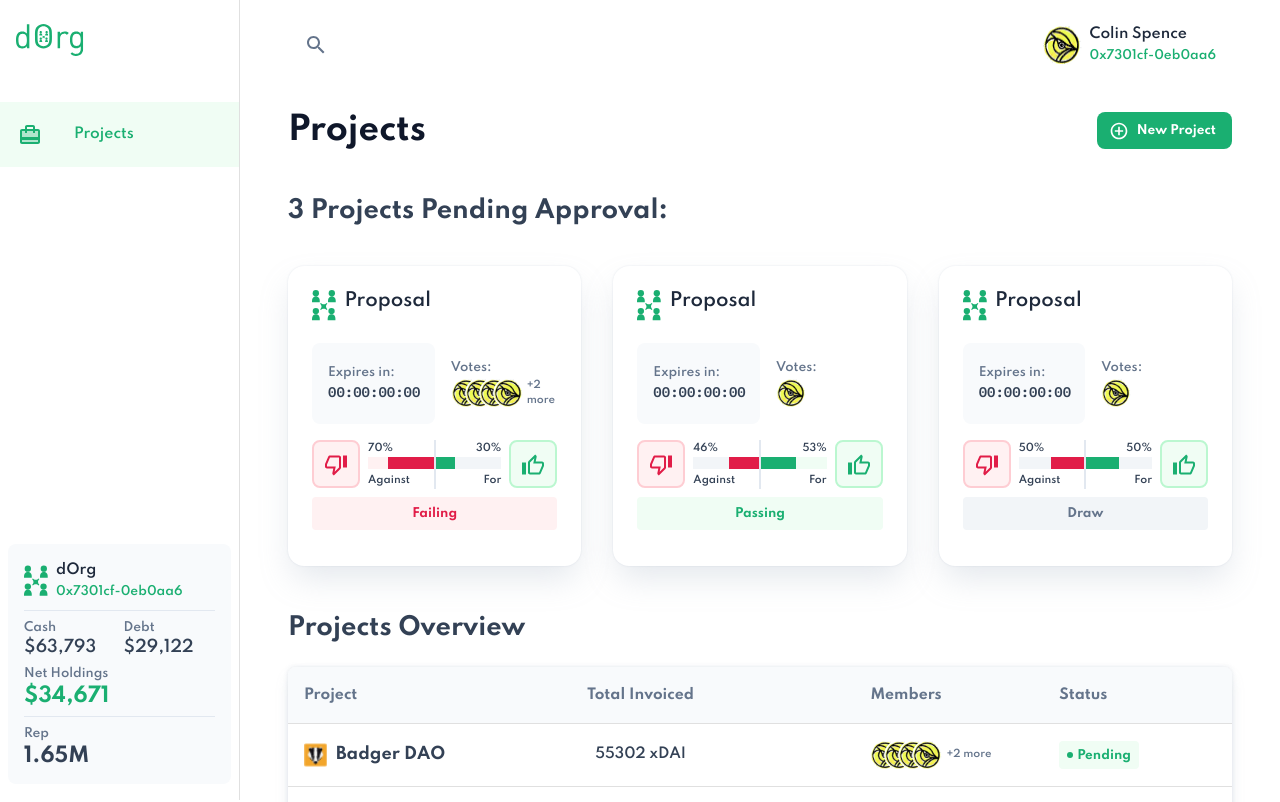
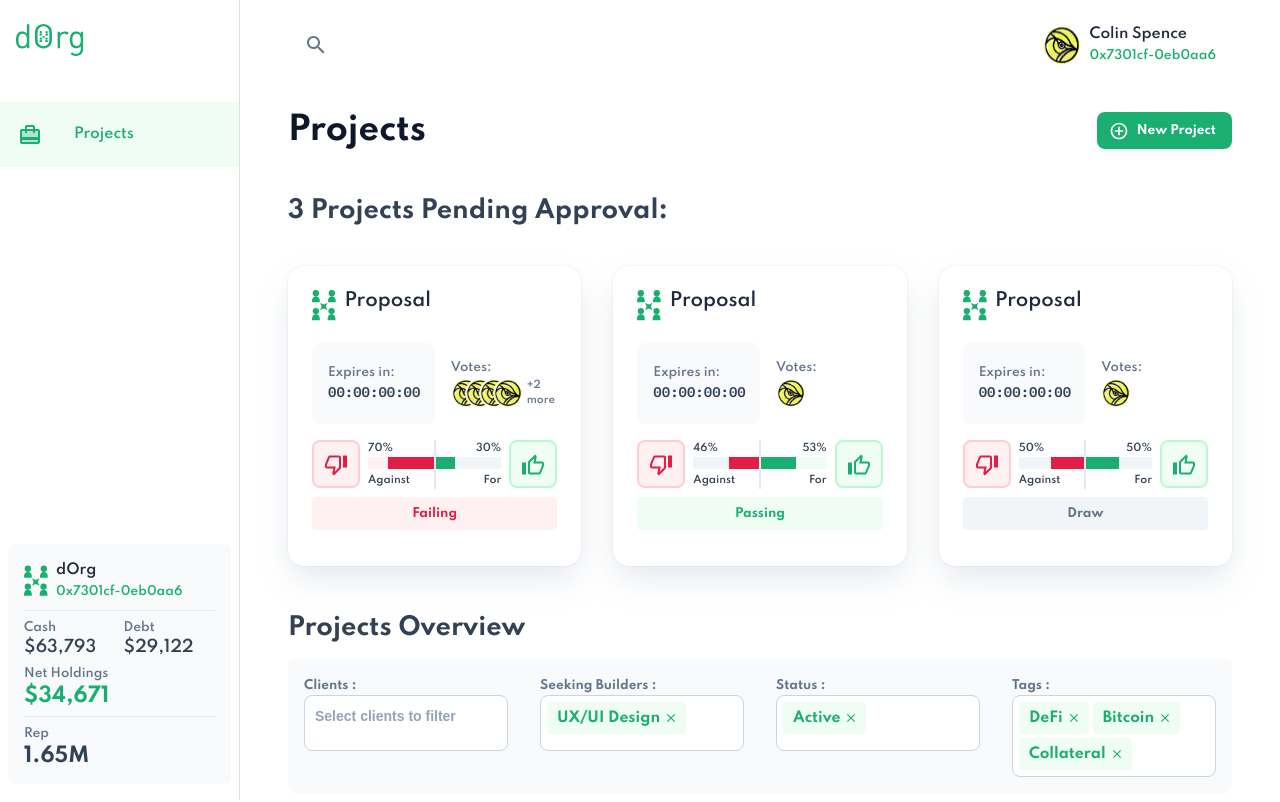
Before and after one commit to dOrgTech/app-dorg, a React (Create React App) app: page / in a window 1280 px wide. Shown: the top 802 px of the page. Built offline with nearby package versions, Linux system fonts and the light colour scheme.

Commit message:
added table filters

```diff
--- a/package.json
+++ b/package.json
@@ -5,6 +5,7 @@
   "dependencies": {
     "@material-ui/core": "^4.11.4",
     "@material-ui/icons": "^4.11.2",
+    "@material-ui/lab": "^4.0.0-alpha.58",
     "@reduxjs/toolkit": "^1.5.1",
     "ethers": "^5.1.4",
     "moment": "^2.29.1",
--- /dev/null
+++ b/src/components/input/MultiValueInput.tsx
@@ -0,0 +1,208 @@
+import React, { useEffect } from "react";
+import useAutocomplete from "@material-ui/lab/useAutocomplete";
+import CheckIcon from "@material-ui/icons/Check";
+import CloseIcon from "@material-ui/icons/Close";
+import { makeStyles } from "@material-ui/core/styles";
+import { COLORS } from "../../utils/colors";
+
+const useStyles = makeStyles({
+  tag: {
+    display: "flex",
+    alignItems: "center",
+    height: 24,
+    margin: 2,
+    lineHeight: 22,
+    backgroundColor: COLORS.green["50"],
+    borderRadius: 4,
+    boxSizing: "content-box",
+    padding: "4px 4px 4px 10px",
+    outline: "0",
+    overflow: "hidden",
+    "&:focus": {
+      borderColor: "#40a9ff",
+      backgroundColor: "#e6f7ff",
+    },
+    "& span": {
+      fontSize: 14,
+      fontWeight: 700,
+      color: COLORS.green["600"],
+      overflow: "hidden",
+      whiteSpace: "nowrap",
+      textOverflow: "ellipsis",
+    },
+    "& svg": {
+      fontSize: 14,
+      cursor: "pointer",
+      padding: 4,
+    },
+  },
+  inputWrapper: {
+    width: "100%",
+    minHeight: 56,
+    borderWidth: 1,
+    borderStyle: "solid",
+    borderColor: COLORS.blueGray["300"],
+    backgroundColor: "#FFFFFF",
+    borderRadius: 8,
+    padding: 4,
+    display: "flex",
+    flexWrap: "wrap",
+
+    "&.focused": {
+      boxShadow: "0 0 0 2px rgba(24, 144, 255, 0.2)",
+    },
+
+    "& input": {
+      fontSize: 14,
+      height: 32,
+      boxSizing: "border-box",
+      padding: "4px 6px",
+      width: 0,
+      minWidth: 30,
+      flexGrow: 1,
+      border: 0,
+      margin: 0,
+      outline: 0,
+    },
+    "& input::placeholder": {
+      color: COLORS.blueGray["400"],
+      fontWeight: 600,
+    },
+  },
+  listBox: {
+    width: 300,
+    margin: "2px 0 0",
+    padding: 0,
+    position: "absolute",
+    listStyle: "none",
+    backgroundColor: "#fff",
+    overflow: "auto",
+    maxHeight: 250,
+    borderRadius: 4,
+    boxShadow: "0 2px 8px rgba(0, 0, 0, 0.15)",
+    zIndex: 1,
+
+    "& li": {
+      padding: "5px 12px",
+      display: "flex",
+
+      "& span": {
+        flexGrow: 1,
+      },
+
+      "& svg": {
+        color: "transparent",
+      },
+    },
+
+    '& li[ariaSelected="true"]': {
+      backgroundColor: "#fafafa",
+      fontWeight: 600,
+
+      "& svg": {
+        color: "#1890ff",
+      },
+    },
+
+    '& li[data-focus="true"]': {
+      backgroundColor: "#e6f7ff",
+      cursor: "pointer",
+
+      "& svg": {
+        color: "#000",
+      },
+    },
+  },
+  label: {
+    color: COLORS.blueGray["500"],
+    fontWeight: 700,
+    fontSize: 12,
+    textTransform: "capitalize",
+    marginBottom: 4,
+  },
+});
+
+const Tag: React.FC<{ label: string; onDelete?: () => void }> = ({
+  label,
+  onDelete,
+  ...props
+}) => {
+  const classes = useStyles();
+  return (
+    <div {...props} className={classes.tag}>
+      <span>{label}</span>
+      <CloseIcon onClick={onDelete} />
+    </div>
+  );
+};
+
+interface MultiValueInputProps {
+  label: string;
+  options?: string[];
+  values: string[];
+  onChange?: (values: string[]) => void;
+}
+
+export const MultiValueInput: React.FC<MultiValueInputProps> = ({
+  label,
+  options = [],
+  values,
+  onChange = () => {},
+}) => {
+  const {
+    getRootProps,
+    getInputProps,
+    getTagProps,
+    getListboxProps,
+    getOptionProps,
+    groupedOptions,
+    value,
+    focused,
+    setAnchorEl,
+  } = useAutocomplete({
+    defaultValue: values,
+    freeSolo: true,
+    multiple: true,
+    options,
+  });
+
+  useEffect(() => {
+    onChange(value);
+  }, [value]);
+
+  const classes = useStyles();
+
+  return (
+    <div>
+      <label className={classes.label}>{label} : </label>
+      <div {...getRootProps()}>
+        <div
+          ref={setAnchorEl}
+          className={
+            focused ? `focused ${classes.inputWrapper}` : classes.inputWrapper
+          }
+        >
+          {value.map((option, index: number) => (
+            <Tag key={index} label={option} {...getTagProps({ index })} />
+          ))}
+          <input
+            {...getInputProps()}
+            placeholder={
+              !value.length ? `Select ${label} to filter` : undefined
+            }
+          />
+        </div>
+      </div>
+      {groupedOptions.length > 0 ? (
+        <ul className={classes.listBox} {...getListboxProps()}>
+          {groupedOptions.map((option, index: number) => (
+            <li key={index} {...getOptionProps({ option, index })}>
+              <span>{option}</span>
+              <CheckIcon fontSize="small" />
+            </li>
+          ))}
+        </ul>
+      ) : null}
+    </div>
+  );
+};
--- a/src/utils/colors.ts
+++ b/src/utils/colors.ts
@@ -8,6 +8,7 @@ export const COLORS = {
     50: "#F8FAFC",
     200: "#E2E8F0",
     300: "#CBD5E1",
+    400: "#94A3B8",
     500: "#64748B",
     700: "#334155",
     900: "#0F172A",
--- a/src/views/Projects/ProjectsTable.tsx
+++ b/src/views/Projects/ProjectsTable.tsx
@@ -14,6 +14,7 @@ import { AvatarGroup } from "../../components/avatar/AvatarGroup";
 import { Avatar, Box, Typography } from "@material-ui/core";
 import { COLORS } from "../../utils/colors";
 import { ProjectStatusChip } from "./ProjectStatusChip";
+import { ProjectsTableFilters } from "./ProjectsTableFilters";
 
 const useStyles = makeStyles({
   tableContainer: {
@@ -70,6 +71,8 @@ export const ProjectsTable = () => {
   const classes = useStyles();
 
   return (
+    <>
+      <ProjectsTableFilters />
       <TableContainer component={Paper} className={classes.tableContainer}>
         <Table className={classes.table} aria-label="simple table">
           <colgroup>
@@ -100,7 +103,10 @@ export const ProjectsTable = () => {
                   </Box>
                 </TableCell>
                 <TableCell>
-                <Typography variant="h4" className={classes.totalInvoicedTitle}>
+                  <Typography
+                    variant="h4"
+                    className={classes.totalInvoicedTitle}
+                  >
                     {row.totalInvoiced} {row.totalUnit}
                   </Typography>
                 </TableCell>
@@ -119,5 +125,6 @@ export const ProjectsTable = () => {
           </TableBody>
         </Table>
       </TableContainer>
+    </>
   );
 };
--- /dev/null
+++ b/src/views/Projects/ProjectsTableFilters.tsx
@@ -0,0 +1,33 @@
+import { Box, Grid } from "@material-ui/core";
+import React from "react";
+import { MultiValueInput } from "../../components/input/MultiValueInput";
+import { COLORS } from "../../utils/colors";
+
+export const ProjectsTableFilters: React.FC = () => {
+  return (
+    <Box
+      padding="16px"
+      marginTop="16px"
+      bgcolor={COLORS.blueGray["50"]}
+      borderRadius="8px"
+    >
+      <Grid container direction="row" spacing={4}>
+        <Grid item xs={12} md={6} lg={3} xl={3}>
+          <MultiValueInput values={[]} label="clients" />
+        </Grid>
+        <Grid item xs={12} md={6} lg={3} xl={3}>
+          <MultiValueInput values={["UX/UI Design"]} label="seeking builders" />
+        </Grid>
+        <Grid item xs={12} md={6} lg={3} xl={3}>
+          <MultiValueInput values={["Active"]} label="status" />
+        </Grid>
+        <Grid item xs={12} md={6} lg={3} xl={3}>
+          <MultiValueInput
+            values={["DeFi", "Bitcoin", "Collateral"]}
+            label="tags"
+          />
+        </Grid>
+      </Grid>
+    </Box>
+  );
+};
```
Also changed, not shown: 1 other file (tests, documents, lock files or other folders). Lines whose indentation alone changed are shown as unchanged.
